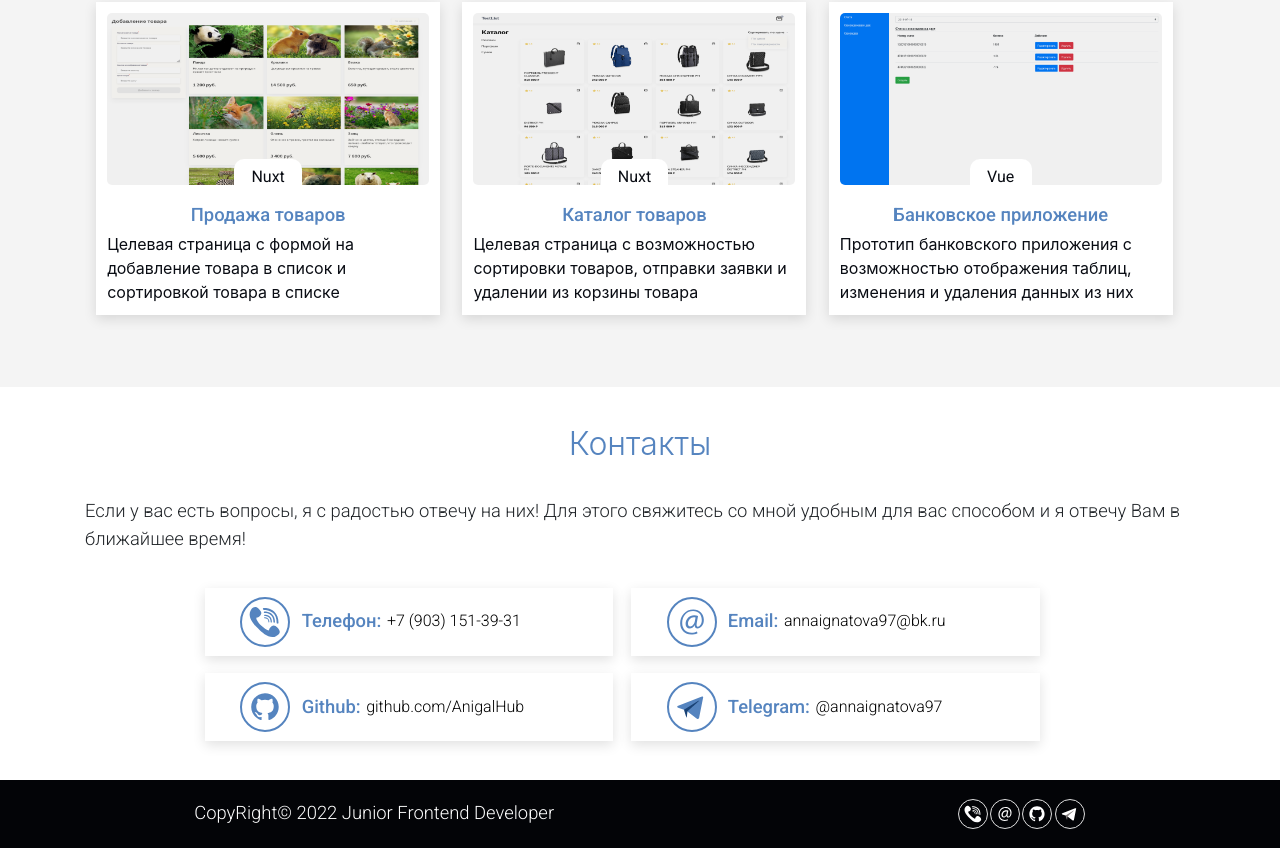
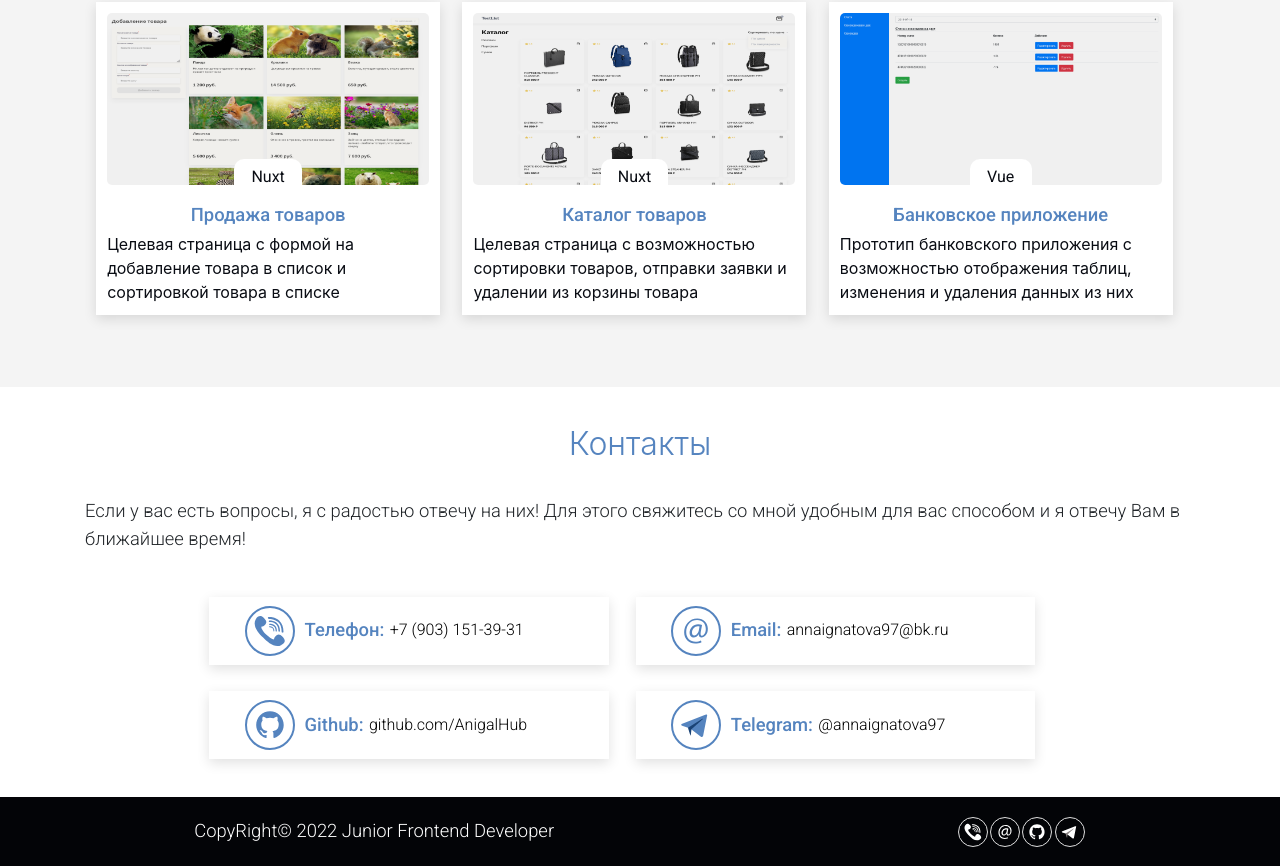
Before and after one commit to AnigalHub/Portfolio, a Nuxt app: page / in a window 1280 px wide. Shown: the part 2370-3236 px from the top of the page. Built offline with nearby package versions, Linux system fonts and the light colour scheme.

Commit message:
изменены тени элементов + при наведении

```diff
--- a/pages/index.vue
+++ b/pages/index.vue
@@ -115,6 +115,7 @@ h2,.name,span{
   #Skills{
     svg{
       background: hsla(0,0%,100%,.2);
+      box-shadow: 0 4px 12px rgb(0 0 0 / 12%);
     }
     .express_svg{fill: #000;}
   }
@@ -126,12 +127,21 @@ h2,.name,span{
     /*блоки под каждую работу*/
     .flex-container > div {
       background: #fff;
-      box-shadow: 0 4px 24px rgba(0,0,0,.12);
+      box-shadow: 0 4px 12px rgb(0 0 0 / 12%);
       /*при наведении*/
       &:hover {box-shadow: 2px 6px 15px rgba(0,0,0,.4);}
       .name_works, .text_works{
         background-color: #ffffff;
       }
+    }
+  }
+  #Contact{
+    /*блоки с контактной информацией*/
+    .flex-container > div {
+      background: #fff;
+      box-shadow: 0 4px 12px rgb(0 0 0 / 12%);
+      /*при наведении*/
+      &:hover {box-shadow: 2px 6px 15px rgba(0,0,0,.4);}
     }
   }
 }
@@ -157,11 +167,12 @@ h2,.name,span{
   #Works{
     /*блоки под каждую работу*/
     .flex-container > div {
-      background: #0f1522;
+      background-color: initial;
+      box-shadow: 0 0 12px hsla(0,0%,100%,.15);
       /*при наведении*/
-      &:hover {box-shadow: 2px 5px 6px rgba(80, 79, 79);}
+      &:hover {box-shadow: 0 0 12px hsla(0,0%,100%,.4);}
       .name_works, .text_works{
-        background: #0f1522;
+        background: #090c13;
       }
       .text_works{
         color: #afadad;
@@ -171,6 +182,7 @@ h2,.name,span{
   #Skills{
       svg{
         background: #111623;
+        box-shadow: 0 0 12px hsla(0,0%,100%,.15);
       }
     .express_svg{fill: #afadad;}
   }
@@ -178,6 +190,9 @@ h2,.name,span{
     /*блоки с контактной информацией*/
     .flex-container > div {
       background: #111623;
+      box-shadow: 0 0 12px hsla(0,0%,100%,.1);
+      /*при наведении*/
+      &:hover {box-shadow: 0 0 12px hsla(0,0%,100%,.4);}
     }
   }
 }
@@ -283,7 +298,6 @@ h2,.name,span{
     margin: 0 auto;
     backdrop-filter: blur(5px);
     border-radius: 50%;
-    box-shadow: 0 4px 30px rgb(0 0 0 / 10%);
     padding: 10%;
   }
   .flex-container{
@@ -310,7 +324,6 @@ h2,.name,span{
   }
   /*блоки с работами*/
   .flex-container  > div {
-    box-shadow: 0 4px 12px rgb(0 0 0 / 12%);
     width: 31%;
     margin: 0 1% 2%;
     padding: 1%;
@@ -374,9 +387,8 @@ h2,.name,span{
   /*блоки с контактной информацией*/
   .flex-container > div {
     text-align: center;
-    width: 46%;
-    box-shadow: 0 4px 12px rgb(0 0 0 / 12%);
-    margin: 2% 1% 0;
+    width: 45%;
+    margin: 3% 1.5% 0;
     padding: 1% 4%;
     /*svg*/
     svg {
```
